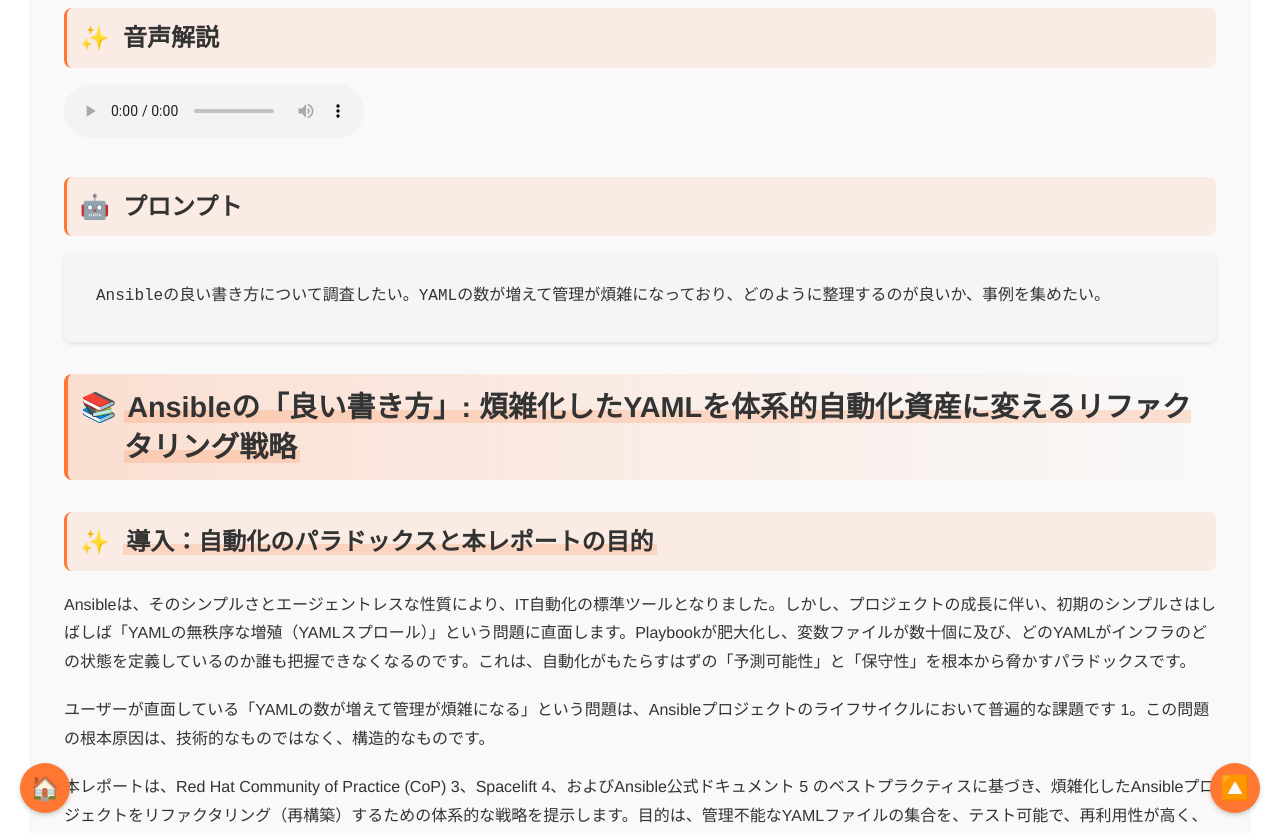
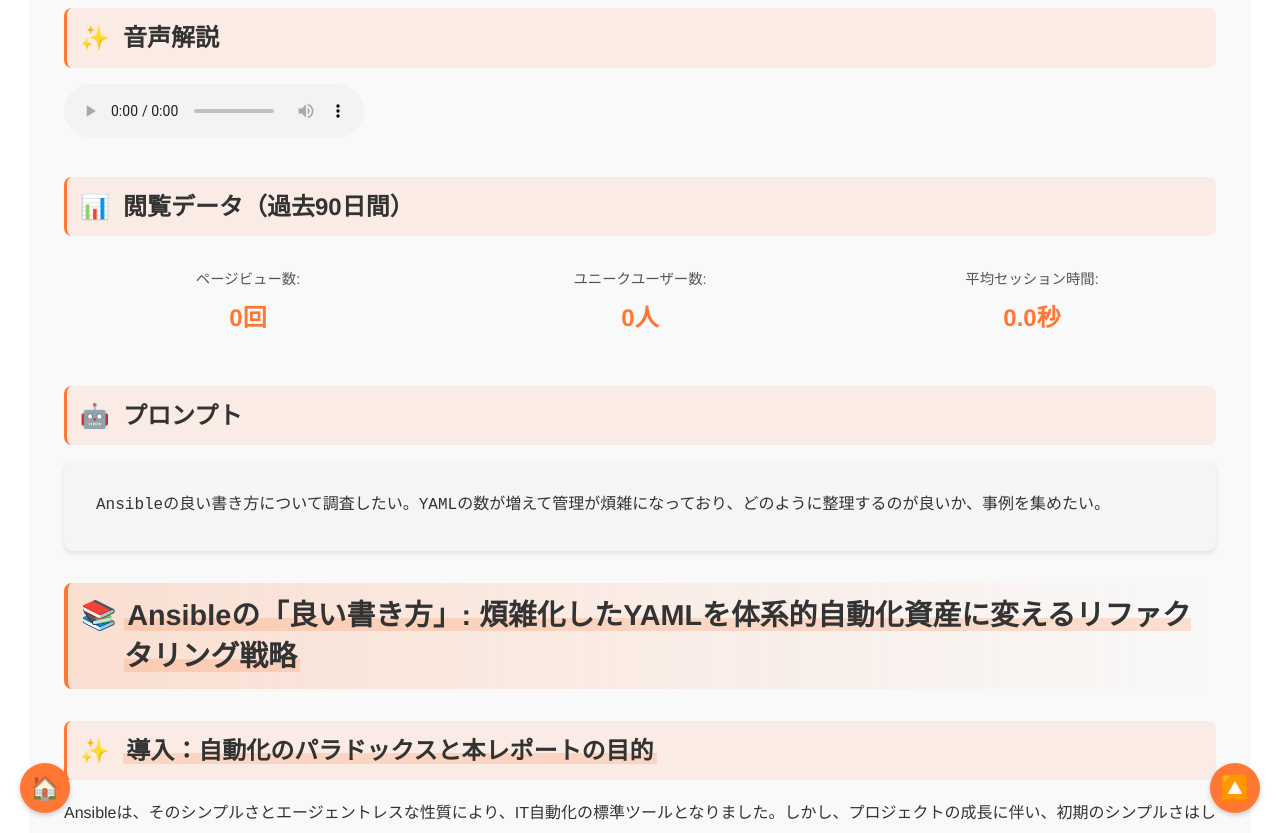
Before and after one commit to aegisfleet/share-deepresearch, a Jekyll site: the page built from _topics/ansible/index.md, in a window 1280 px wide and 900 px high, scrolled down 613 px, cut to the strip 67-900 px from the top of the window. Built offline with Jekyll 4.4.1, drawn with Linux system fonts in a browser that asks for light colours.

```diff
--- a/_topics/ansible/index.md
+++ b/_topics/ansible/index.md
@@ -1,14 +1,18 @@
 ---
 audio: /share-deepresearch/assets/audio/ansible.m4a
-video: /share-deepresearch/assets/video/ansible.mp4
 category: engineering
 date: 2025-10-27
 description: AnsibleのYAML管理のベストプラクティスを探求し、煩雑化した設定を整理する方法を提案します。
+ga4_metrics:
+  avgSessionDuration: 0.0
+  pageViews: 0
+  users: 0
 layout: topic
 prompt: Ansibleの良い書き方について調査したい。YAMLの数が増えて管理が煩雑になっており、どのように整理するのが良いか、事例を集めたい。
 tags:
 - リファクタリング
 title: Ansibleの「良い書き方」：煩雑化したYAMLを体系的自動化資産に変えるリファクタリング戦略
+video: /share-deepresearch/assets/video/ansible.mp4
 ---
 
 # **Ansibleの「良い書き方」: 煩雑化したYAMLを体系的自動化資産に変えるリファクタリング戦略**
```
Also changed, not shown: _topics/private-assets-in-emergencies/index.md (+3 -3 lines).
